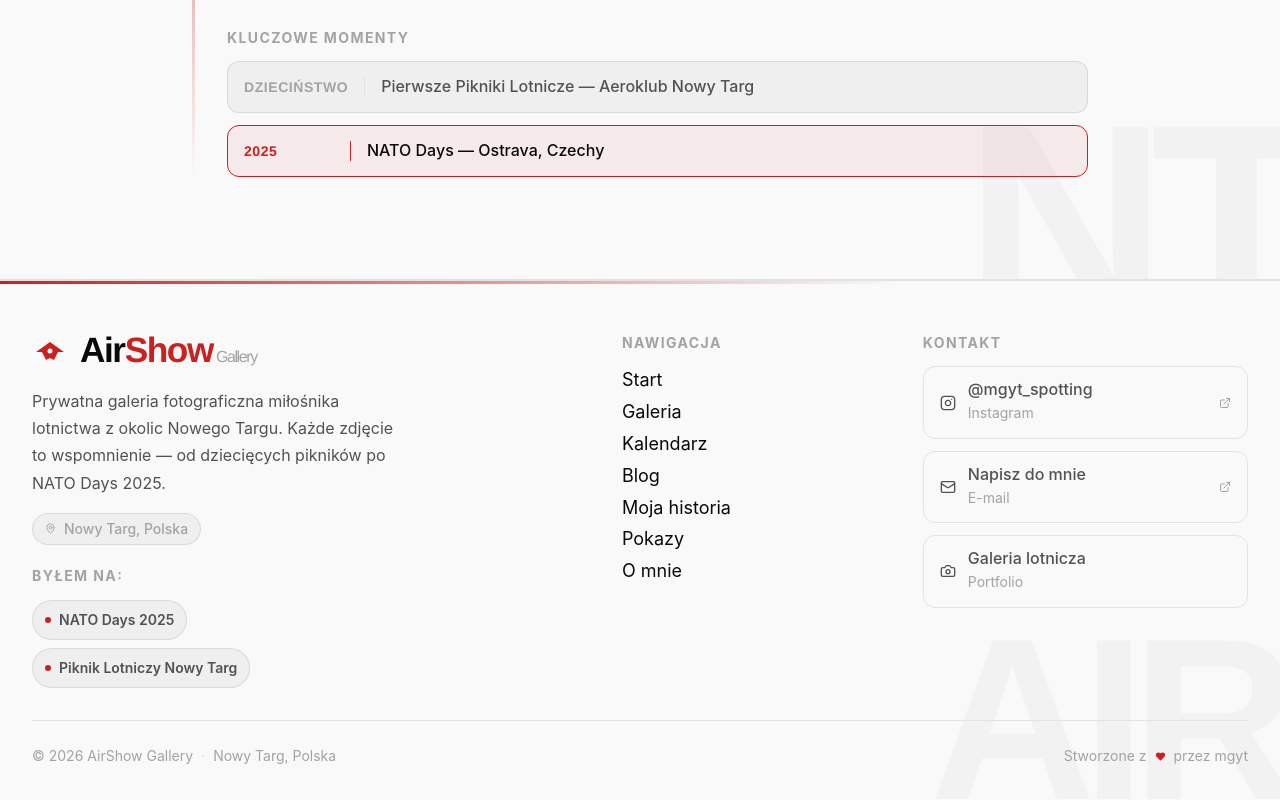
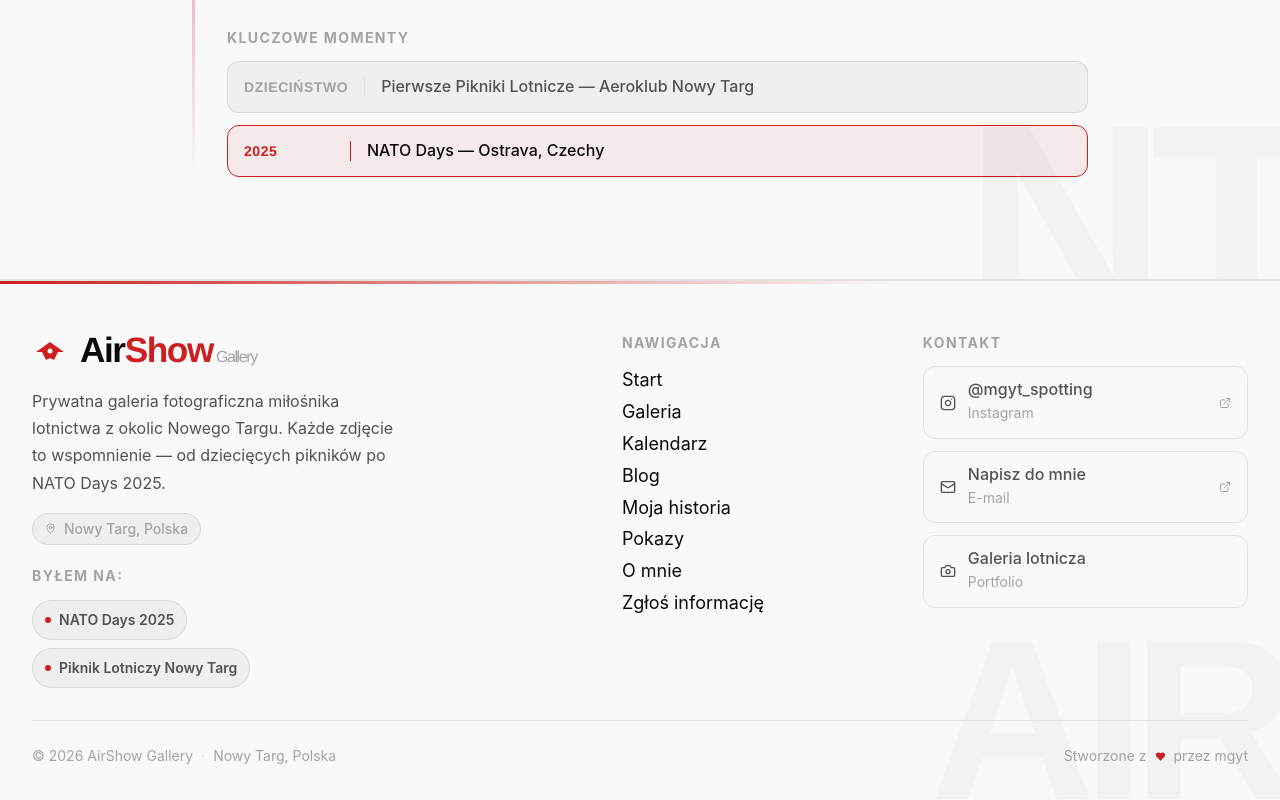
Before and after one commit to MGYTT/airshow-gallery, a Next.js app: page / in a window 1280 px wide. Shown: the part 2231-3031 px from the top of the page. Built offline with nearby package versions, Linux system fonts and the light colour scheme; no server answers; the database is empty; a web font is replaced by a local one.

Commit message:
Add dedicated information submission link

```diff
--- a/src/components/Footer.tsx
+++ b/src/components/Footer.tsx
@@ -14,6 +14,7 @@ export default function Footer() {
     { href: "/timeline", label: "Moja historia" },
     { href: "/#pokazy", label: "Pokazy" },
     { href: "/#o-mnie", label: "O mnie" },
+    { href: "/zgloszenie", label: "Zgłoś informację" },
   ];
 
   return (
```
